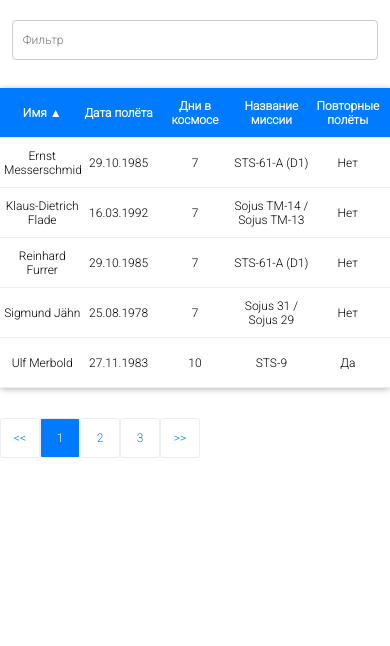
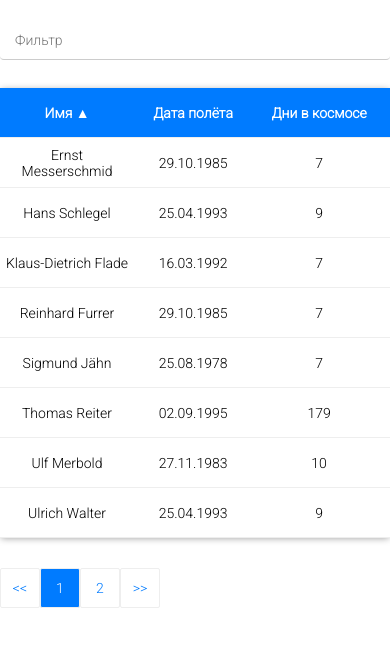
Before and after one commit to AstR0x/astronauts, a React (Create React App) app: page / in a window 390 px wide. Shown: the top 646 px of the page. Built offline with nearby package versions, Linux system fonts and the light colour scheme.

Commit message:
поправил стили в мобильной версии

```diff
--- a/src/App.js
+++ b/src/App.js
@@ -18,7 +18,7 @@ function App() {
   const [sortingDirection, setSortingDirection] = useState('asc');
   const [filter, setFilter] = useState('');
   const [currentPage, setCurrentPage] = useState(1);
-  const [perPage] = useState(5);
+  const [perPage] = useState(8);
 
   useEffect(() => {
     setAstronauts(data);
--- a/src/App.module.css
+++ b/src/App.module.css
@@ -27,7 +27,7 @@
 
 @media (max-width: 414px) {
   * {
-    font-size: 12px;
+    font-size: 14px;
   }
 
   .app {
--- a/src/components/Filter/Filter.module.css
+++ b/src/components/Filter/Filter.module.css
@@ -10,6 +10,9 @@
 
 @media (max-width: 414px) {
   .input {
-    width: 94%;
+    width: 100%;
+    padding-left: 15px;
+    border: none;
+    border-bottom: 1px solid #ccc;
   }
 }
--- a/src/components/Table/Table.module.css
+++ b/src/components/Table/Table.module.css
@@ -65,7 +65,21 @@
         padding: 0 4px;
     }
 
+    .cell {
+        width: 33%;
+        text-align: center;
+    }
+
+    .cell:nth-child(4) {
+        display: none;
+    }
+
+    .cell:nth-child(5) {
+        display: none;
+    }
+
     .deleteButton {
         display: none;
     }
+
 }
```
